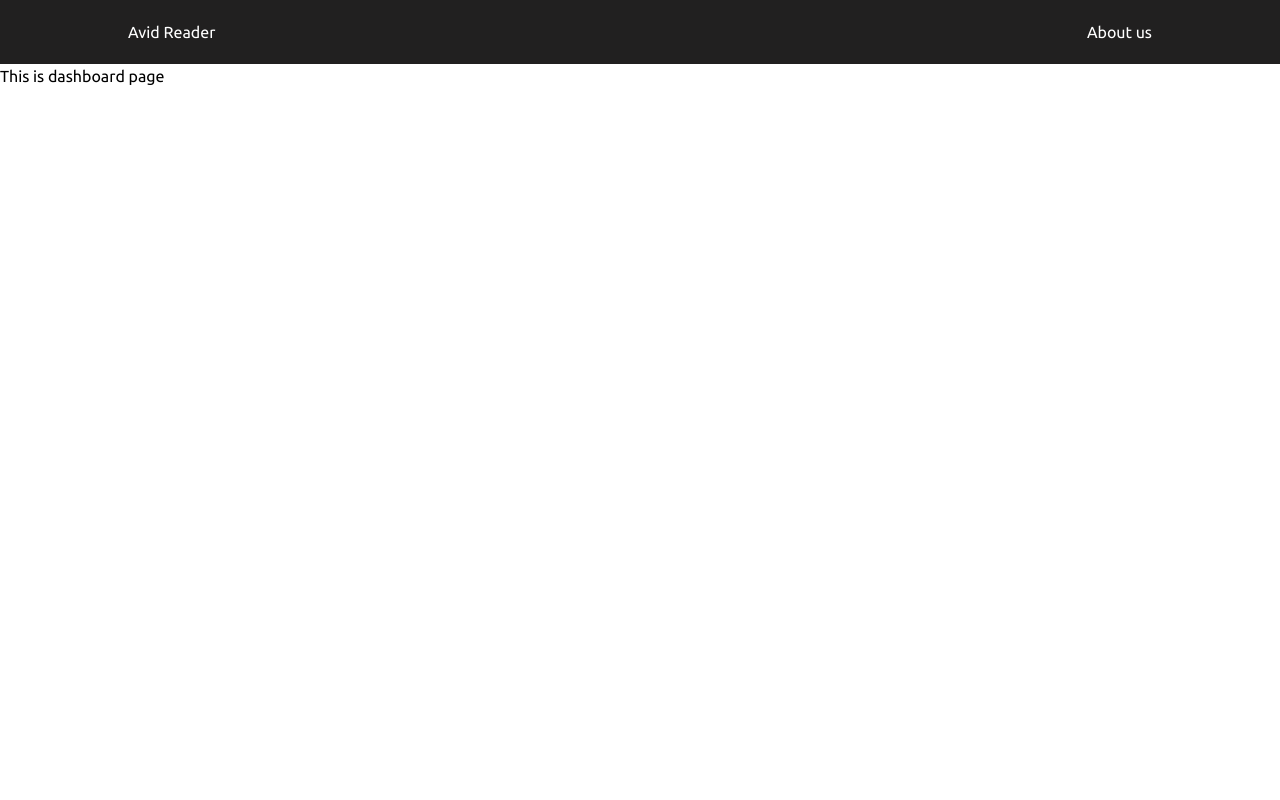
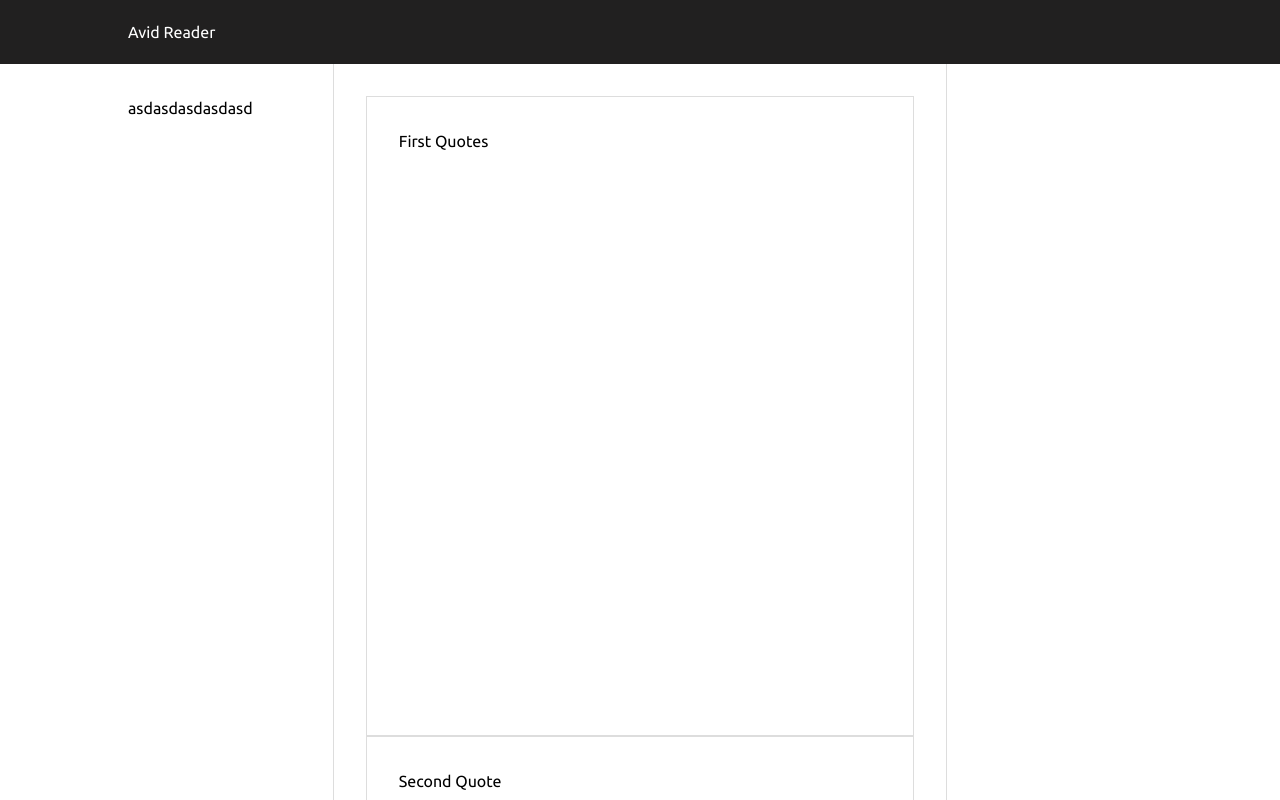
Before and after one commit to ankitmahule/avidreader-webapp, a React (Create React App) app: page /dashboard in a window 1280 px wide. Shown: the top 800 px of the page. Built offline with nearby package versions, Linux system fonts and the light colour scheme.

Commit message:
dashboard page changes.

```diff
--- a/src/components/Dashboard.js
+++ b/src/components/Dashboard.js
@@ -1,5 +1,18 @@
+import "../scss/dashboard.scss";
+import Quotes from "./Quotes";
 const Dashboard = () => {
-  return <h1>This is dashboard page</h1>;
+  const quotes = ["First Quotes", "Second Quote", "Third Quote"];
+  return (
+    <>
+      <main className="container flex">
+        <aside className="aside">asdasdasdasdasd</aside>
+        <section className="read-section">
+          <Quotes quotes={quotes}></Quotes>
+        </section>
+        <aside className="aisde"></aside>
+      </main>
+    </>
+  );
 };
 
 export default Dashboard;
--- a/src/components/Header.js
+++ b/src/components/Header.js
@@ -2,6 +2,7 @@ import { Link } from "react-router-dom";
 import "../scss/header.scss";
 import { useEffect, useState } from "react";
 import { useLocation } from "react-router-dom";
+import { useSelector } from "react-redux";
 const Header = () => {
   const [headerBackground, setHeaderBackground] =
     useState("header-transparent");
@@ -23,6 +24,9 @@ const Header = () => {
       window.removeEventListener("scroll", listenScrollEvent);
     };
   }, []);
+
+  const { userInfo } = useSelector((state) => state.auth);
+
   return (
     <header
       className={
@@ -38,9 +42,11 @@ const Header = () => {
 
         <div className="right">
           <ul>
-            <li>
-              <Link to="/about">About us</Link>
-            </li>
+            {!userInfo && (
+              <li>
+                <Link to="/about">About us</Link>
+              </li>
+            )}
           </ul>
         </div>
       </nav>
--- a/src/components/Login.js
+++ b/src/components/Login.js
@@ -9,9 +9,7 @@ import { userLogin } from "../utils/auth/authActions";
 const Login = () => {
   const navigate = useNavigate();
   // const { userResponse, submitLoginRequest } = useUsers(null);
-  const { loading, userInfo, error, success } = useSelector(
-    (state) => state.auth
-  );
+  const { loading, error, success } = useSelector((state) => state.auth);
   const dispatch = useDispatch();
   useEffect(() => {
     console.log(success);
--- /dev/null
+++ b/src/components/Quotes.js
@@ -0,0 +1,17 @@
+import "../scss/quotes.scss";
+const Quotes = ({ quotes }) => {
+  return !quotes ? null : (
+    <>
+      {console.log(quotes)}
+      {quotes.map((eachQuote, index) => {
+        return (
+          <section key={index} className="cards">
+            {eachQuote}
+          </section>
+        );
+      })}
+    </>
+  );
+};
+
+export default Quotes;
--- /dev/null
+++ b/src/scss/dashboard.scss
@@ -0,0 +1,11 @@
+.aside {
+  width: 20%;
+  padding: 2rem 2rem 2rem 0;
+}
+
+.read-section {
+  width: 60%;
+  padding: 2rem;
+  border-left: 1px solid #ddd;
+  border-right: 1px solid #ddd;
+}
--- /dev/null
+++ b/src/scss/quotes.scss
@@ -0,0 +1,5 @@
+.cards {
+  height: 40rem;
+  border: 1px solid #ddd;
+  padding: 2rem;
+}
```
